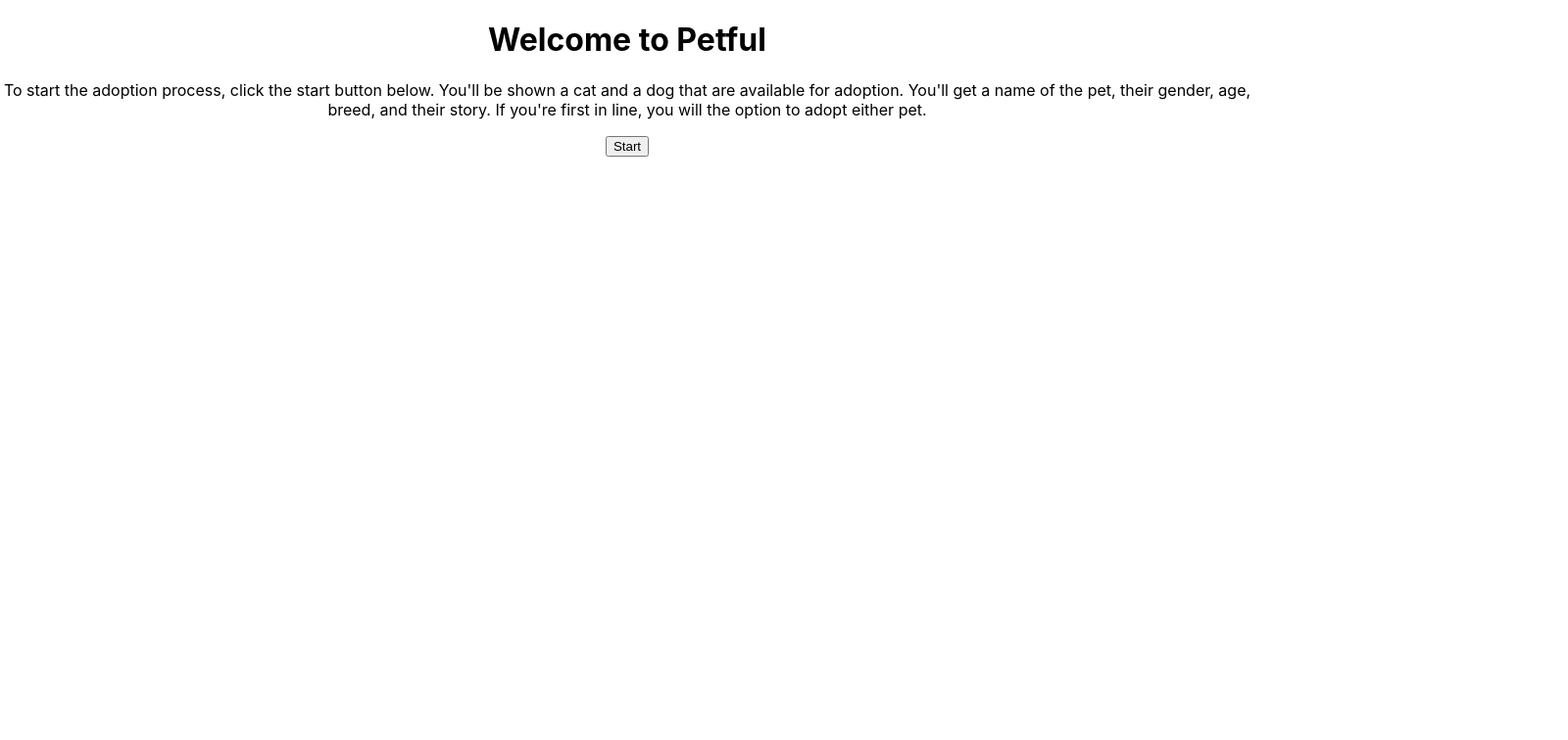
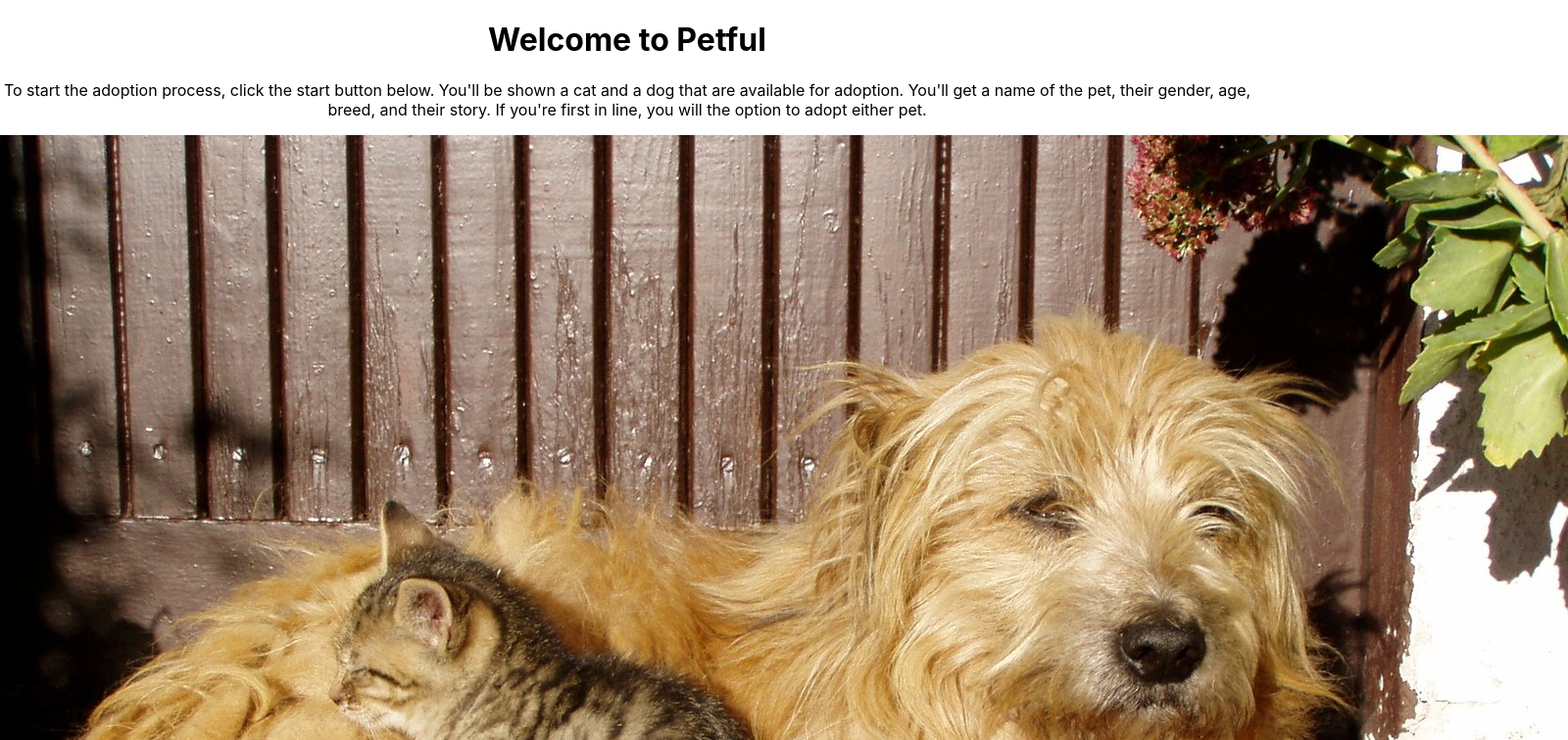
Before and after one commit to thinkful-ei-dragonfly/DSA-petful_client-Dustin-Jonathan, a React (Create React App) app: page / in a window 1280 px wide. Shown: the top 756 px of the page at 98% size, 1600 px wide, since content can reach past the window. Built offline with nearby package versions, Linux system fonts and the light colour scheme.

Commit message:
Complete landing page; user story 1

```diff
--- a/src/routes/LandingPage/LandingPage.js
+++ b/src/routes/LandingPage/LandingPage.js
@@ -15,6 +15,7 @@
           You'll get a name of the pet, their gender, age, breed, and their story.
           If you're first in line, you will the option to adopt either pet.
         </p>
+        <img src={require('../../Images/dog-and-cat.jpg') }></img>
         <button type="button">Start</button>
 
       </div>
```
Also changed, not shown: src/Images/dog-and-cat.jpg (added).
